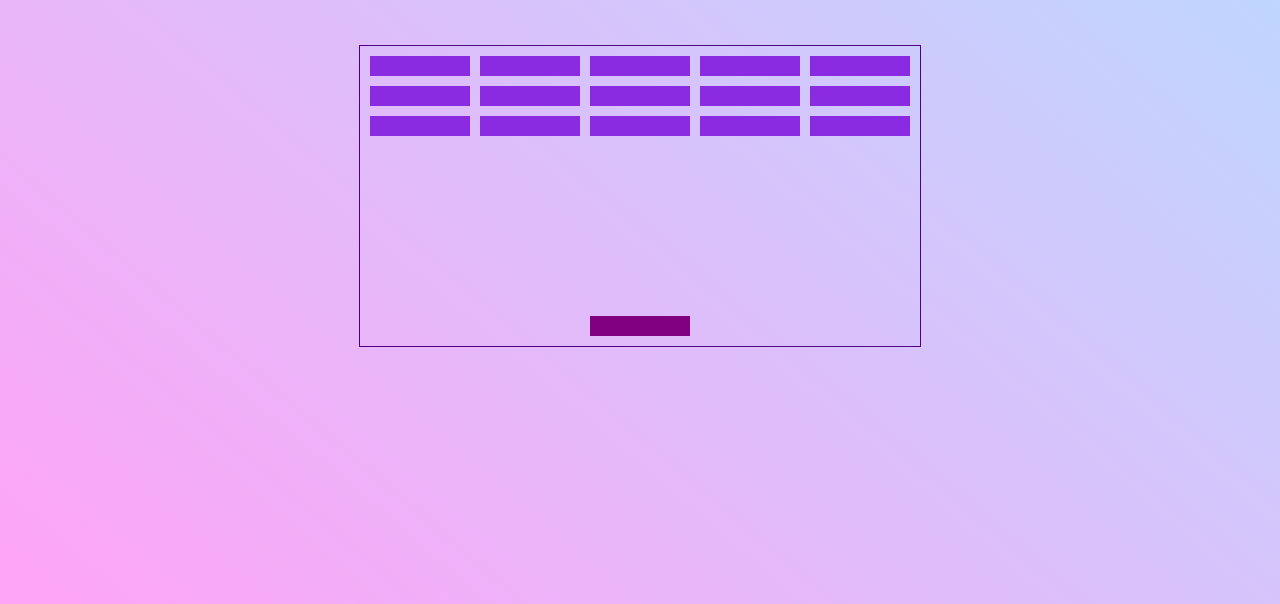
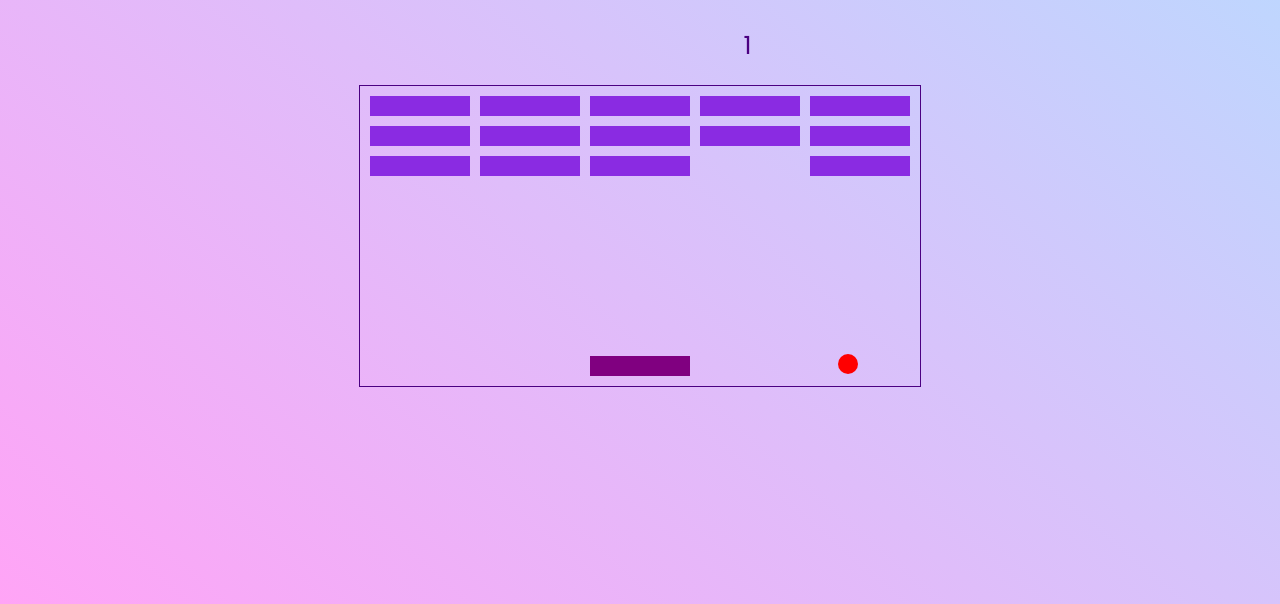
Before and after one commit to LilyMilano/tiny-but-mighty, a plain HTML site: page breakout/index.html in a window 1280 px wide. Shown: the part 212-816 px from the top of the page. Drawn offline with Linux system fonts and the light colour scheme.

Commit message:
Update 'breakout game' project => .html, .css and .js files

```diff
--- a/breakout/index.html
+++ b/breakout/index.html
@@ -14,6 +14,7 @@
     <h1 class="heading">2D Breakout</h1>
     <!-- Using a single ball, the player must knock down as many bricks as possible by using the walls and/or the paddle below to hit the ball against the bricks and eliminate them. If the player's paddle misses the ball's rebound, they will lose a turn. The player has three turns to try to clear two screens of bricks. -->
 
+    <div id="score">0</div>
     <div class="grid">
         <!-- <div class="block"></div> -->
     </div>
--- a/breakout/index.js
+++ b/breakout/index.js
@@ -1,10 +1,20 @@
 const grid = document.querySelector('.grid');
+const scoreEl = document.querySelector('#score');
 const blockWidth = 100;
 const blockHeight = 20;
+const ballDiameter = 20;
 const boardWidth = 560;
+const boardHeight = 300;
+let timerId;
+let xDirection = 2;
+let yDirection = 2;
+let score = 0;
 
 const userStart = [230, 10];
 let currentPosition = userStart;
+
+const ballStart = [270, 40];
+let ballCurrentPosition = ballStart;
 
 // create Block
 class Block {
@@ -61,6 +71,12 @@ function drawUser() {
 	user.style.bottom = currentPosition[1] + 'px';
 }
 
+// draw the ball
+function drawBall() {
+	ball.style.left = ballCurrentPosition[0] + 'px';
+	ball.style.bottom = ballCurrentPosition[1] + 'px';
+}
+
 // move user
 
 const moveUser = (e) => {
@@ -81,3 +97,92 @@ const moveUser = (e) => {
 };
 
 document.addEventListener('keydown', moveUser);
+
+// add ball
+
+const ball = document.createElement('div');
+ball.classList.add('ball');
+drawBall();
+grid.appendChild(ball);
+
+// move ball
+
+const moveBall = () => {
+	ballCurrentPosition[0] += xDirection;
+	ballCurrentPosition[1] += yDirection;
+	drawBall();
+	checkForCollision();
+};
+
+timerId = setInterval(moveBall, 30); // every 30ms we're going check for collision
+
+// check for collisions
+
+const checkForCollision = () => {
+	// check for block collisions
+	for (let i = 0; i < blocks.length; i++) {
+		if (
+			ballCurrentPosition[0] > blocks[i].bottonLeft[0] &&
+			ballCurrentPosition[0] < blocks[i].bottonRight[0] &&
+			ballCurrentPosition[1] + ballDiameter > blocks[i].bottonLeft[1] &&
+			ballCurrentPosition[1] < blocks[i].topLeft[1]
+		) {
+			const allBlocks = Array.from(document.querySelectorAll('.block'));
+			allBlocks[i].classList.remove('block');
+			blocks.splice(i, 1);
+			changeDirection();
+			score++;
+			scoreEl.innerHTML = score;
+
+			if (blocks.length === 0) {
+				scoreEl.innerHTML = 'YOU WIN! 🥳';
+				clearInterval(timerId);
+				document.removeEventListener('keydown', moveUser);
+			}
+		}
+	}
+
+	// check for wall collisions
+	if (
+		ballCurrentPosition[0] >= boardWidth - ballDiameter ||
+		ballCurrentPosition[1] >= boardHeight - ballDiameter ||
+		ballCurrentPosition[0] <= 0
+	) {
+		changeDirection();
+	}
+
+	// check for user collisions
+	if (
+		ballCurrentPosition[0] > currentPosition[0] &&
+		ballCurrentPosition[0] < currentPosition[0] + blockWidth &&
+		ballCurrentPosition[1] < currentPosition[1] + blockHeight
+	) {
+		changeDirection();
+	}
+
+	// check for game over
+	if (ballCurrentPosition[1] <= 0) {
+		clearInterval(timerId);
+		scoreEl.innerHTML = 'YOU LOSE! 🤣';
+		document.removeEventListener('keydown', moveUser);
+	}
+};
+
+const changeDirection = () => {
+	if (xDirection === 2 && yDirection === 2) {
+		yDirection = -2;
+		return;
+	}
+	if (xDirection === 2 && yDirection === -2) {
+		xDirection = -2;
+		return;
+	}
+	if (xDirection === -2 && yDirection === -2) {
+		yDirection = 2;
+		return;
+	}
+	if (xDirection === -2 && yDirection === 2) {
+		xDirection = 2;
+		return;
+	}
+};
--- a/breakout/style.css
+++ b/breakout/style.css
@@ -15,6 +15,7 @@ body {
     width: 560px;
     height: 300px;
     border: 1px solid indigo;
+    margin-top: 80px;
 }
 
 .block {
@@ -36,3 +37,16 @@ body {
     font-size: 35px;
     font-weight: 600;
 }
+
+.ball {
+    position: absolute;
+    width: 20px;
+    height: 20px;
+    border-radius: 10px;
+    background-color: red;
+}
+
+#score {
+    margin-top: -300px;
+    font-size: 25px;
+}
```
